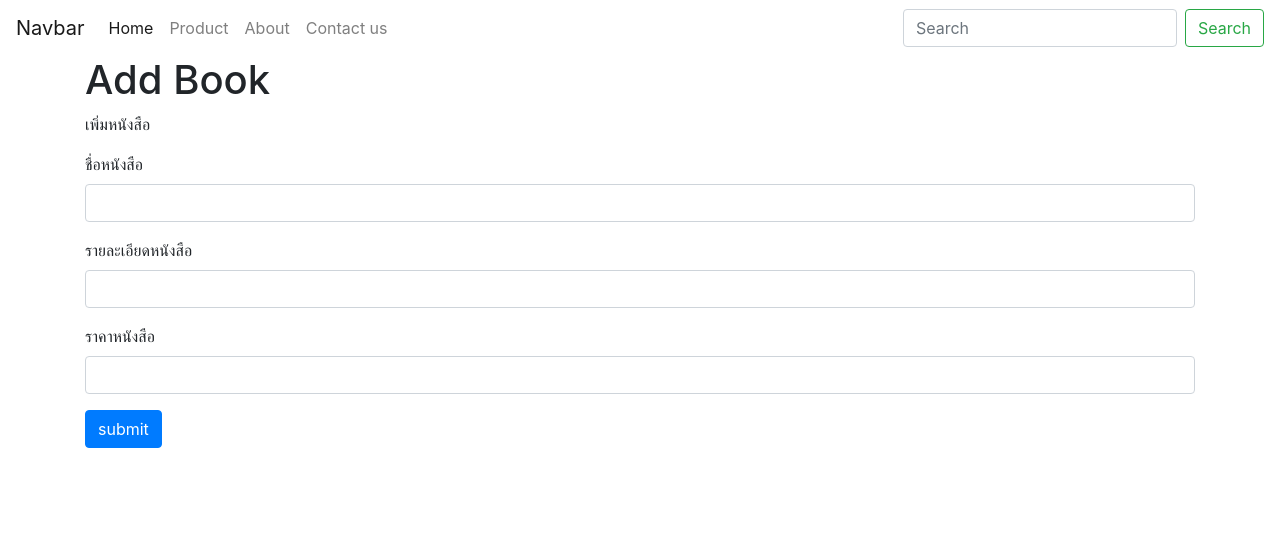
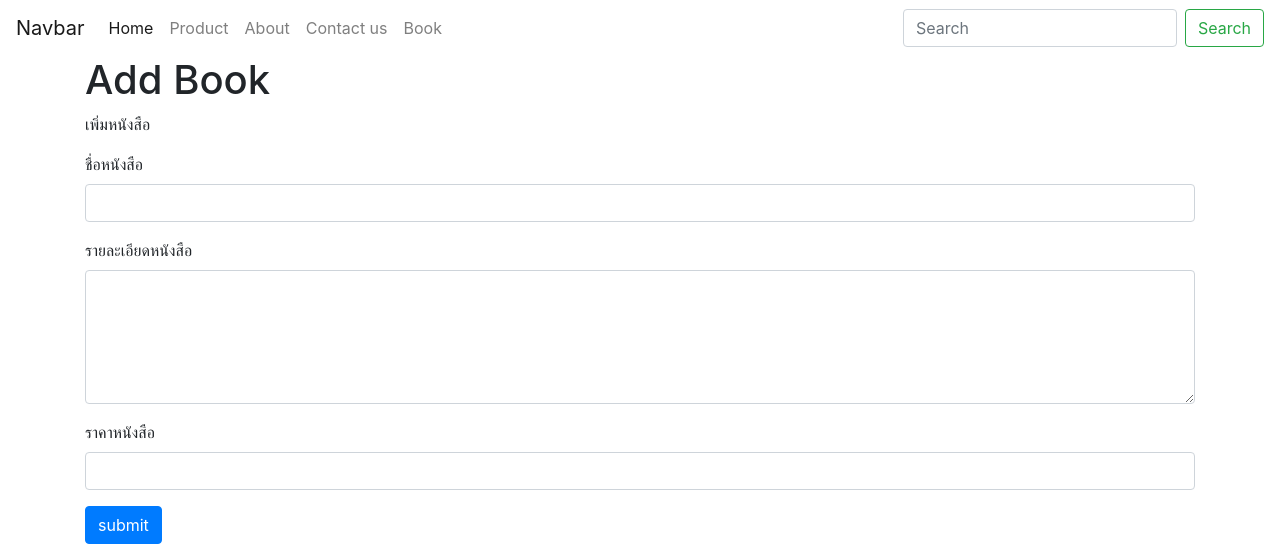
Before and after one commit to quonly/WebCareer, a Django app: page /addbook in a window 1280 px wide. Shown: the top 548 px of the page. Run offline with Django 4.2, Linux system fonts and the light colour scheme.

Commit message:
Extra Homework

```diff
--- a/company/templates/company/addbook.html
+++ b/company/templates/company/addbook.html
@@ -1,4 +1,5 @@
 {% extends 'company/base.html' %}
+{% block title %}Add book{% endblock title%}
 {% block content %}
 <h1>Add Book</h1>
 <p>เพิ่มหนังสือ</p>
@@ -10,7 +11,7 @@
      </div>
      <div class="form-group">
         <label for="book_description">รายละเอียดหนังสือ</label>
-        <input type="text" class="form-control" id="book_description" name="book_description">
+        <textarea  class="form-control" id="book_description" name="book_description" rows="5"></textarea>
      </div>
      <div class="form-group">
         <label for="book_price">ราคาหนังสือ</label>
--- a/company/templates/company/base.html
+++ b/company/templates/company/base.html
@@ -11,6 +11,9 @@
       integrity="sha384-xOolHFLEh07PJGoPkLv1IbcEPTNtaed2xpHsD9ESMhqIYd0nLMwNLD69Npy4HI+N"
       crossorigin="anonymous"
     />
+    <script src="https://cdn.jsdelivr.net/npm/jquery@3.5.1/dist/jquery.slim.min.js" integrity="sha384-DfXdz2htPH0lsSSs5nCTpuj/zy4C+OGpamoFVy38MVBnE+IbbVYUew+OrCXaRkfj" crossorigin="anonymous"></script>
+<script src="https://cdn.jsdelivr.net/npm/bootstrap@4.6.2/dist/js/bootstrap.bundle.min.js" integrity="sha384-Fy6S3B9q64WdZWQUiU+q4/2Lc9npb8tCaSX9FK7E8HnRr0Jz8D6OP9dO5Vg3Q9ct" crossorigin="anonymous"></script>
+
     {% comment %}
     <link rel="stylesheet" href="{% static 'company/style.css' %}" />
     {% endcomment %}
@@ -47,6 +50,9 @@
           <li class="nav-item">
             <a class="nav-link" href="{% url 'contact' %}">Contact us</a>
           </li>
+          <li class="nav-item">
+            <a class="nav-link" href="{% url 'book' %}">Book</a>
+          </li>
         </ul>
         <form class="form-inline my-2 my-lg-0" action="/search" >
           <input
--- a/company/urls.py
+++ b/company/urls.py
@@ -1,12 +1,17 @@
 from django.urls import path
-from .views import (Homepage, about, Product, post_detail,Contact,search,addbook)
+from .views import (Homepage, about, Product, post_detail,
+                    Contact, search, addbook, book)
 
 urlpatterns = [
     path('', Homepage),
-    path('about/', about,name='about'),
-    path('product/', Product,name='product'),
-    path('blog/<int:test>',post_detail), # add argument in urls based on parameter in views.py
-    path('contact',Contact,name='contact'),
-    path('search',search,name='search'),
-    path('addbook',addbook,name='addbook')
+    path('about/', about, name='about'),
+    path('product/', Product, name='product'),
+    # add argument in urls based on parameter in views.py
+    path('blog/<int:test>', post_detail),
+    path('contact', Contact, name='contact'),
+    path('search', search, name='search'),
+    path('addbook', addbook, name='addbook'),
+    path('book', book, name='book'),
+    path('book/delete/<int:id>', book),
+    path('book/edit/<int:id>', book),
 ]
--- a/company/views.py
+++ b/company/views.py
@@ -1,31 +1,39 @@
 from django.shortcuts import render, redirect
 from django.http import HttpResponse
-from .models import Post,ProductDemo,Book
+from .models import Post, ProductDemo, Book
 from .forms import ContactForm
 from django.db.models import Q
 # Create your views here.
 # render(request,path html)
+
+
 def Homepage(request):
     # variable = Table.objects.method()
     # Query all posts
-    all_posts = Post.objects.all() # all is call query set
+    all_posts = Post.objects.all()  # all is call query set
 
-    return render(request,'company/home.html',{'all_posts':all_posts})
+    return render(request, 'company/home.html', {'all_posts': all_posts})
 
-def post_detail(request, test): # ref with id must add argument id
+
+def post_detail(request, test):  # ref with id must add argument id
     single_post = Post.objects.get(id=test)
-    context = {'data':single_post}
-    return render(request,'company/post-detail.html',context)
+    context = {'data': single_post}
+    return render(request, 'company/post-detail.html', context)
+
 
 def about(request):
-    data = ProductDemo.objects.all() # objects.all() เป็นการคิวรี่แบบ Django --> SELECT * from company_ProductDemo (SQL)
-    context = {'data':data}
-    return render(request,'company/about.html',context)
+    # objects.all() เป็นการคิวรี่แบบ Django --> SELECT * from company_ProductDemo (SQL)
+    data = ProductDemo.objects.all()
+    context = {'data': data}
+    return render(request, 'company/about.html', context)
+
 
 def Product(request):
-    data = ProductDemo.objects.all() # objects.all() เป็นการคิวรี่แบบ Django --> SELECT * from company_ProductDemo (SQL)
-    context = {'data':data}
-    return render(request,'company/product.html',context)
+    # objects.all() เป็นการคิวรี่แบบ Django --> SELECT * from company_ProductDemo (SQL)
+    data = ProductDemo.objects.all()
+    context = {'data': data}
+    return render(request, 'company/product.html', context)
+
 
 def Contact(request):
     if request.method == "POST":
@@ -36,34 +44,68 @@ def Contact(request):
             return redirect("/")
     else:
         form = ContactForm()
-    return render(request,'company/contact.html',{
-        'form' : form,
+    return render(request, 'company/contact.html', {
+        'form': form,
     })
+
 
 def search(request):
     # Get the incoming query params
     search_post = request.GET.get('q')
     if search_post:
-        posts = Post.objects.filter(Q(title__icontains = search_post))
+        posts = Post.objects.filter(Q(title__icontains=search_post))
     else:
         pass
-    return render(request,'company/search.html',{
-        'posts':posts,
+    return render(request, 'company/search.html', {
+        'posts': posts,
         'search_text': search_post,
     })
+
 
 def addbook(request):
     if request.method == 'POST':
         data = request.POST.copy()
-        book_title = data.get('book_title') # name in html
-        book_descripton = data.get('book_descripton')
+        book_title = data.get('book_title')  # name in html
+        book_description = data.get('book_description')
         book_price = data.get('book_price')
 
         newbook = Book()
         newbook.title = book_title
-        newbook.description = book_descripton
+        newbook.description = book_description
         newbook.price = float(book_price)
         newbook.save()
-        return redirect('/')
+        return redirect('/book')
 
-    return render(request,'company/addbook.html')
+    return render(request, 'company/addbook.html')
+
+
+def book(request,id=""):
+    if request.path == '/book/delete/{}'.format(id):
+        book_del = Book.objects.get(id=id)
+        book_del.delete()
+        return redirect('/book')
+    data = Book.objects.all()
+    books = []
+
+    if request.path == '/book/edit/{}'.format(id):
+        if request.method == 'POST':
+            data = request.POST.copy()
+            book_title = data.get('book_title')  # name in html
+            book_description = data.get('book_description')
+            book_price = data.get('book_price')
+
+            book_edit = Book.objects.get(id=id)
+            book_edit.title = book_title
+            book_edit.description = book_description
+            book_edit.price = book_price
+            book_edit.save()
+            return redirect('/book')
+
+    for no, book in enumerate(data, 1):
+        books.append({"id": book.id, "no": no,
+                     "title": book.title, "price": book.price,"description":book.description})
+
+
+    return render(request, 'company/book.html', {
+        'books': books
+    })
```
Also changed, not shown: db.sqlite3.
